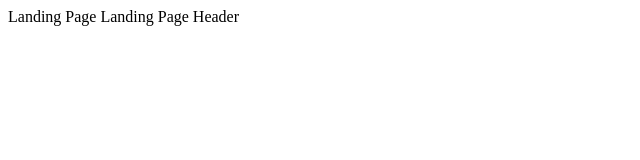
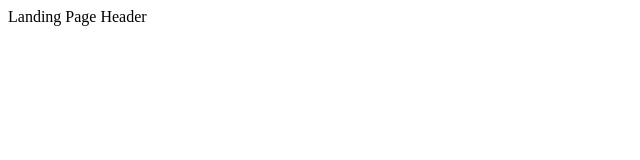
Before and after one commit to CaioNathanS/wb_frontend, a React (Create React App) app: page / in a window 1280 px wide. Shown: the top 160 px of the page, without its empty margins (0-640 px from the left). Built offline with nearby package versions, Linux system fonts and the light colour scheme.

Commit message:
refact: altera conteudo de LandingPage

```diff
--- a/src/pages/LandingPage.tsx
+++ b/src/pages/LandingPage.tsx
@@ -1,7 +1,7 @@
 import { Header } from "../components/LandingPage";
 
 export default function LandingPage(){
-    return <div> Landing Page
-            <Header/>
+    return <div>
+         <Header/>
     </div>
 }
```
